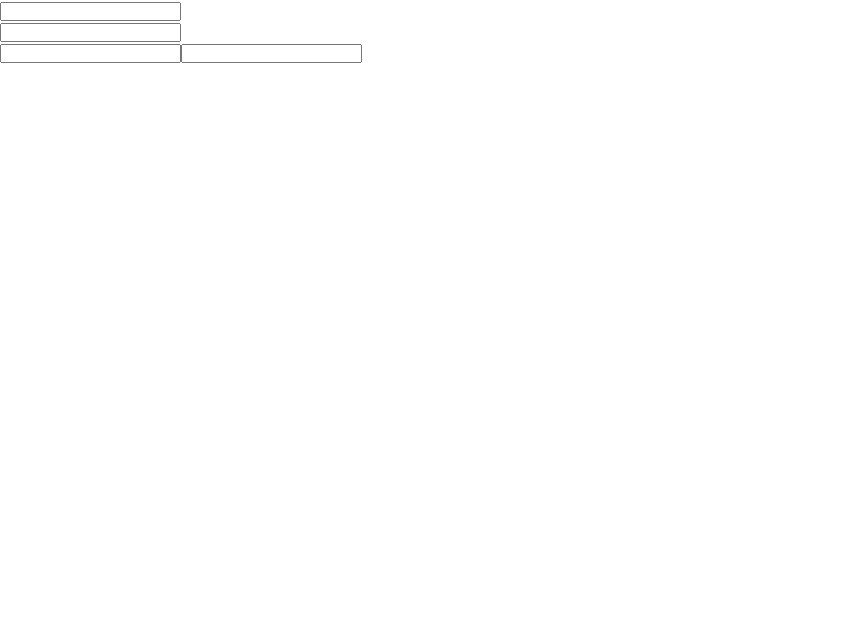
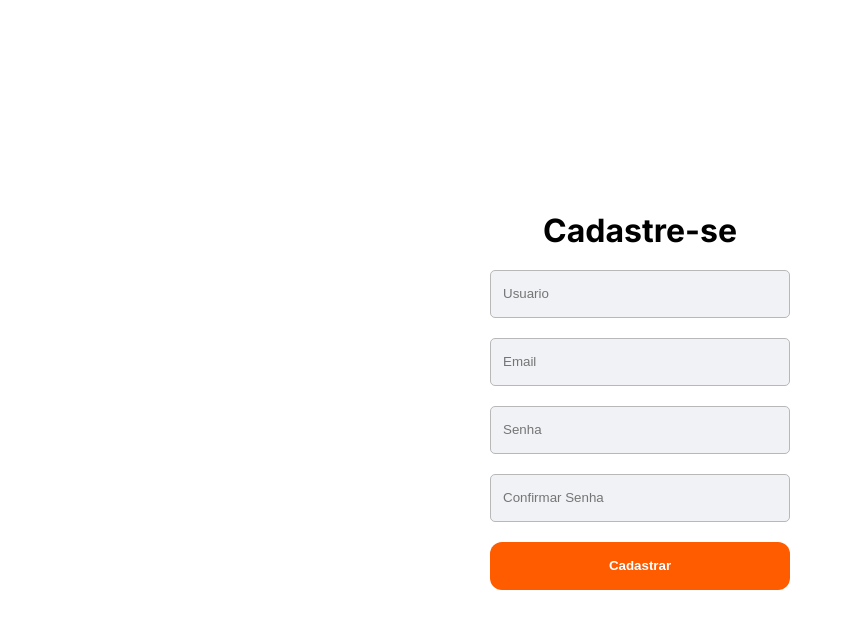
Before and after one commit to MateusBertazzo/Frontend-Personal-Trainer-Assistant, a Next.js app: page /register in a window 1280 px wide. Shown: the top 628 px of the page, without its empty margins (0-853 px from the left). Built offline with nearby package versions, Linux system fonts and the light colour scheme.

Commit message:
Create Register page

```diff
--- a/app/login/page.tsx
+++ b/app/login/page.tsx
@@ -29,15 +29,15 @@ export default function Login() {
         <Image src={Logo} alt="Logo" width={220} />
         <input
           type="text"
-          placeholder='Username'
           name="username"
+          placeholder='Usuario ou Email'
           onChange={handleChange}
           value={username} />
         <div className='div-password'>
           <input
             type="password"
             name="password"
-            placeholder='Password'
+            placeholder='Senha'
             onChange={handleChange}
             value={password} />
         <a href="/">Esqueci minha senha.</a>
--- a/app/register/page.tsx
+++ b/app/register/page.tsx
@@ -25,30 +25,40 @@ export default function Register() {
   const { email, username, password, confirmPassword } = formValue;
 
   return (
-    <div>
+    <div className='box-signup'>
+      <form className='form-signup'>
+        <h1>Cadastre-se</h1>
+
+        <input
+            type="text"
+            name="username"
+            placeholder='Usuario'
+            onChange={handleChange}
+            value={username} />
+
         <input
             type="email"
             name="email"
+            placeholder='Email'
             onChange={handleChange}
             value={email} />
-      <br />
-      <input
-        type="text"
-        name="username"
-        onChange={handleChange}
-        value={username} />
-      <br />
+
         <input
             type="password"
             name="password"
+            placeholder='Senha'
             onChange={handleChange}
             value={password} />
 
         <input
             type="password"
             name="confirmPassword"
+            placeholder='Confirmar Senha'
             onChange={handleChange}
             value={confirmPassword} />
+
+        <button>Cadastrar</button>
+        </form>
     </div>
   );
 }
```
Lines whose indentation alone changed are shown as unchanged.
